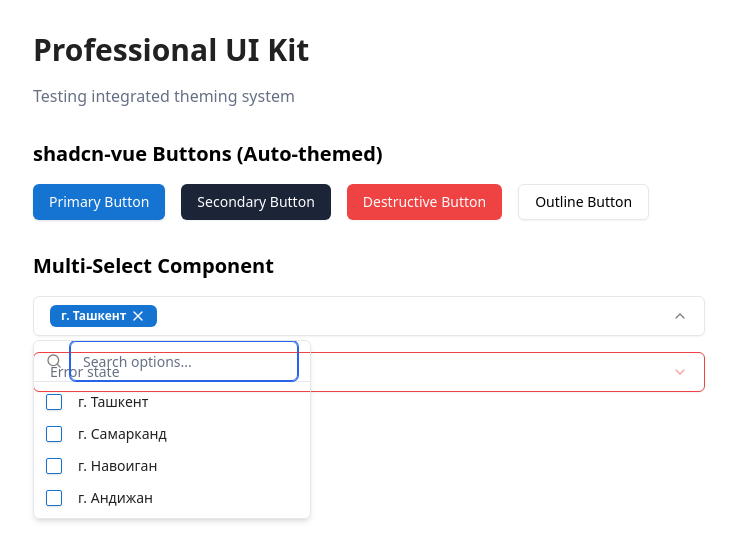
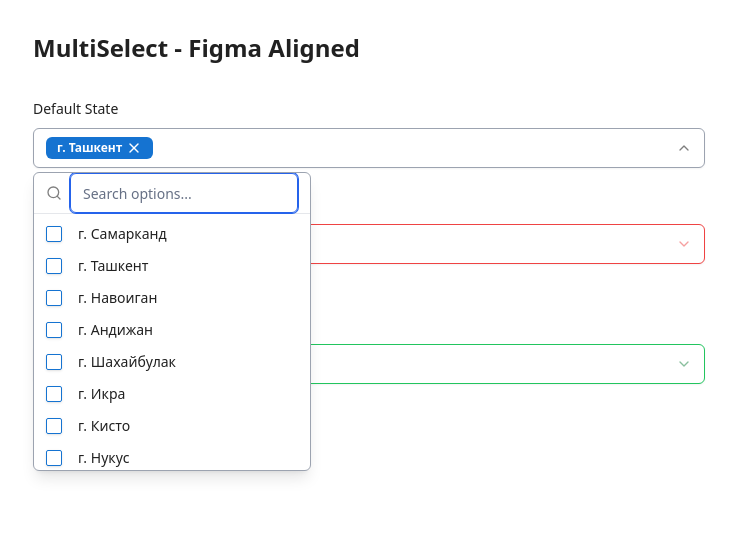
Before and after one commit to shodiya02/ui-kit, a Vue app: page / in a window 1280 px wide. Both pictures are taken after a click on the button "г. Ташкент". Shown: the top 560 px of the page, without its empty margins (271-1007 px from the left). Built offline with nearby package versions, Linux system fonts and the light colour scheme.

Commit message:
feat: implement TagsInput component and related UI elements for enhanced user interaction

```diff
--- a/src/App.vue
+++ b/src/App.vue
@@ -3,54 +3,65 @@
     <div class="max-w-2xl mx-auto space-y-8">
 
       <div class="space-y-4">
-        <h1 class="text-3xl font-bold text-foreground">Professional UI Kit</h1>
-        <p class="text-muted-foreground">Testing integrated theming system</p>
+        <h1 class="text-2xl font-bold text-foreground">MultiSelect - Figma Aligned</h1>
       </div>
 
-      <!-- shadcn-vue buttons using your brand colors automatically -->
-      <div class="space-y-4">
-        <h2 class="text-xl font-semibold">shadcn-vue Buttons (Auto-themed)</h2>
-        <div class="flex gap-4 flex-wrap">
-          <Button>Primary Button</Button>
-          <Button variant="secondary">Secondary Button</Button>
-          <Button variant="destructive">Destructive Button</Button>
-          <Button variant="outline">Outline Button</Button>
+      <!-- Test different variants -->
+      <div class="space-y-6">
+        <div class="space-y-2">
+          <label class="text-sm font-medium text-foreground">Default State</label>
+          <MultiSelect
+            v-model="selected1"
+            :options="regionOptions"
+            placeholder="Выберите область"
+            display-variant="with-checkbox"
+          />
+        </div>
+
+        <div class="space-y-2">
+          <label class="text-sm font-medium text-foreground">Error State</label>
+          <MultiSelect
+            v-model="selected2"
+            :options="regionOptions"
+            placeholder="Выберите область"
+            variant="error"
+            display-variant="with-checkbox"
+          />
+          <p class="text-xs text-destructive">Количество не должно превышать 5т.</p>
+        </div>
+
+        <div class="space-y-2">
+          <label class="text-sm font-medium text-foreground">Success State</label>
+          <MultiSelect
+            v-model="selected3"
+            :options="regionOptions"
+            placeholder="Выберите область"
+            variant="success"
+            display-variant="with-checkbox"
+          />
+          <p class="text-xs text-success">Все поля в вашей ответ зон</p>
         </div>
       </div>
-
-      <!-- Your MultiSelect with integrated theming -->
-      <div class="space-y-4">
-        <h2 class="text-xl font-semibold">Multi-Select Component</h2>
-        <MultiSelect
-          v-model="selectedRegions"
-          :options="regionOptions"
-          placeholder="Выберите область"
-        />
-
-        <MultiSelect
-          v-model="selectedError"
-          :options="regionOptions"
-          placeholder="Error state"
-          variant="error"
-        />
-      </div>
-
     </div>
   </div>
 </template>
 
 <script setup>
 import { ref } from 'vue'
-import { Button } from '@/components/ui/button'
 import MultiSelect from './components/MultiSelect.vue'
 
 const regionOptions = [
+  { value: 'samarkand', label: 'г. Самарканд' },
   { value: 'tashkent', label: 'г. Ташкент' },
-  { value: 'samarkand', label: 'г. Самарканд' },
   { value: 'navoi', label: 'г. Навоиган' },
-  { value: 'andijan', label: 'г. Андижан' }
+  { value: 'andijan', label: 'г. Андижан' },
+  { value: 'shahrisabz', label: 'г. Шахайбулак' },
+  { value: 'ikra', label: 'г. Икра' },
+  { value: 'kisto', label: 'г. Кисто' },
+  { value: 'nukus', label: 'г. Нукус' }
 ]
 
-const selectedRegions = ref(['tashkent'])
-const selectedError = ref([])
+const selected1 = ref(['tashkent'])
+const selected2 = ref([])
+const selected3 = ref(['samarkand', 'tashkent'])
 </script>
--- a/src/assets/base.css
+++ /dev/null
@@ -1,86 +0,0 @@
-/* color palette from <https://github.com/vuejs/theme> */
-:root {
-  --vt-c-white: #ffffff;
-  --vt-c-white-soft: #f8f8f8;
-  --vt-c-white-mute: #f2f2f2;
-
-  --vt-c-black: #181818;
-  --vt-c-black-soft: #222222;
-  --vt-c-black-mute: #282828;
-
-  --vt-c-indigo: #2c3e50;
-
-  --vt-c-divider-light-1: rgba(60, 60, 60, 0.29);
-  --vt-c-divider-light-2: rgba(60, 60, 60, 0.12);
-  --vt-c-divider-dark-1: rgba(84, 84, 84, 0.65);
-  --vt-c-divider-dark-2: rgba(84, 84, 84, 0.48);
-
-  --vt-c-text-light-1: var(--vt-c-indigo);
-  --vt-c-text-light-2: rgba(60, 60, 60, 0.66);
-  --vt-c-text-dark-1: var(--vt-c-white);
-  --vt-c-text-dark-2: rgba(235, 235, 235, 0.64);
-}
-
-/* semantic color variables for this project */
-:root {
-  --color-background: var(--vt-c-white);
-  --color-background-soft: var(--vt-c-white-soft);
-  --color-background-mute: var(--vt-c-white-mute);
-
-  --color-border: var(--vt-c-divider-light-2);
-  --color-border-hover: var(--vt-c-divider-light-1);
-
-  --color-heading: var(--vt-c-text-light-1);
-  --color-text: var(--vt-c-text-light-1);
-
-  --section-gap: 160px;
-}
-
-@media (prefers-color-scheme: dark) {
-  :root {
-    --color-background: var(--vt-c-black);
-    --color-background-soft: var(--vt-c-black-soft);
-    --color-background-mute: var(--vt-c-black-mute);
-
-    --color-border: var(--vt-c-divider-dark-2);
-    --color-border-hover: var(--vt-c-divider-dark-1);
-
-    --color-heading: var(--vt-c-text-dark-1);
-    --color-text: var(--vt-c-text-dark-2);
-  }
-}
-
-*,
-*::before,
-*::after {
-  box-sizing: border-box;
-  margin: 0;
-  font-weight: normal;
-}
-
-body {
-  min-height: 100vh;
-  color: var(--color-text);
-  background: var(--color-background);
-  transition:
-    color 0.5s,
-    background-color 0.5s;
-  line-height: 1.6;
-  font-family:
-    Inter,
-    -apple-system,
-    BlinkMacSystemFont,
-    'Segoe UI',
-    Roboto,
-    Oxygen,
-    Ubuntu,
-    Cantarell,
-    'Fira Sans',
-    'Droid Sans',
-    'Helvetica Neue',
-    sans-serif;
-  font-size: 15px;
-  text-rendering: optimizeLegibility;
-  -webkit-font-smoothing: antialiased;
-  -moz-osx-font-smoothing: grayscale;
-}
--- a/src/assets/main.css
+++ b/src/assets/main.css
@@ -4,7 +4,6 @@
 
 @layer base {
   :root {
-    /* Convert your Figma hex colors to HSL for shadcn-vue integration */
     --primary: 210 82% 45%;          /* #116ACC */
     --primary-foreground: 0 0% 100%;
 
@@ -23,15 +22,21 @@
     --warning: 48 89% 50%;           /* #EAB308 */
     --warning-foreground: 0 0% 13%;
 
-    /* Neutral colors */
     --background: 0 0% 100%;
     --foreground: 0 0% 13%;          /* #212121 */
     --muted: 240 9% 91%;             /* #E9E9ED */
     --muted-foreground: 220 13% 46%; /* #6B7280 */
-    --border: 220 13% 91%;
-    --input: 220 13% 91%;
+    /* Update the default border color to match your specification */
+    --border: 218, 11%, 65%; /* #9CA3AF converted to HSL */
+    --input: 218, 11%, 65%;  /* Same for input borders */
     --ring: 210 82% 45%;
 
     --radius: 0.375rem;
   }
 }
+
+@layer components {
+  .ui-multiselect {
+    --accent: 220 13% 96%;
+  }
+}
--- a/src/components/MultiSelect.vue
+++ b/src/components/MultiSelect.vue
@@ -3,14 +3,17 @@
     <!-- Trigger Button - This is what users click to open the dropdown -->
     <PopoverTrigger as-child>
       <Button
-        variant="outline"
-        role="combobox"
         :aria-expanded="open"
         :aria-label="ariaLabel"
-        :class="cn(
-          'w-full justify-between min-h-[40px] h-auto',
-          triggerClasses
-        )"
+        :class="
+          cn(
+            'w-full justify-between min-h-[40px] h-auto px-3 py-2 text-left rounded-md transition-all duration-200',
+            'hover:bg-muted/50 hover:text-foreground',
+            triggerClasses,
+          )
+        "
+        role="combobox"
+        variant="outline"
       >
         <!-- Selected items display -->
         <div class="flex flex-wrap gap-1 flex-1 text-left">
@@ -21,13 +24,12 @@
               :key="item.value"
               :variant="getBadgeVariant()"
               class="text-xs bg-primary text-white hover:bg-[#0F5BA3]"
-
             >
               {{ item.label }}
               <button
+                :aria-label="`Remove ${item.label}`"
+                class="ml-1 hover:text-destructive focus:outline-none focus:text-destructive"
                 @click.stop="removeItem(item)"
-                class="ml-1 hover:text-destructive focus:outline-none focus:text-destructive"
-                :aria-label="`Remove ${item.label}`"
               >
                 <X class="h-3 w-3" />
               </button>
@@ -40,8 +42,8 @@
 
         <!-- Icon for with-icon variant -->
         <component
+          :is="props.icon"
           v-if="props.displayVariant === 'with-icon' && props.icon"
-          :is="props.icon"
           class="absolute left-3 h-4 w-4 text-muted-foreground"
         />
 
@@ -55,24 +57,27 @@
 
         <!-- Dropdown arrow -->
         <ChevronDown
+          :class="{ 'rotate-180': open }"
           class="h-4 w-4 shrink-0 opacity-50 transition-transform duration-200"
-          :class="{ 'rotate-180': open }"
         />
       </Button>
     </PopoverTrigger>
 
     <!-- Dropdown Content -->
-    <PopoverContent class="w-full p-0" align="start">
+    <PopoverContent
+      align="start"
+      class="ui-multiselect w-full p-0 bg-background border border-border shadow-lg"
+    >
       <Command>
         <!-- Search input -->
-        <CommandInput
-          :placeholder="searchPlaceholder"
-          v-model:value="searchQuery"
-        />
+        <CommandInput v-model:value="searchQuery" :placeholder="searchPlaceholder" />
 
         <!-- No results message or empty state -->
         <CommandEmpty>
-          <div v-if="props.displayVariant === 'empty-state'" class="flex flex-col items-center justify-center py-8 text-center">
+          <div
+            v-if="props.displayVariant === 'empty-state'"
+            class="flex flex-col items-center justify-center py-8 text-center"
+          >
             <div class="w-12 h-12 rounded-full bg-gray-100 flex items-center justify-center mb-4">
               <span class="text-gray-400 text-xl">!</span>
             </div>
@@ -87,8 +92,8 @@
             v-for="option in filteredOptions"
             :key="option.value"
             :value="option.value"
+            class="flex items-center space-x-2 cursor-pointer"
             @select="() => toggleOption(option)"
-            class="flex items-center space-x-2 cursor-pointer"
           >
             <!-- Checkbox to show selection state (conditional) -->
             <Checkbox
@@ -99,12 +104,12 @@
             <!-- Radio button style for with-checkbox variant when showCheckbox is false -->
             <div
               v-else-if="props.displayVariant === 'with-checkbox'"
+              :class="{ 'bg-blue-500 border-blue-500': isSelected(option) }"
               class="w-4 h-4 rounded-full border-2 border-gray-300 flex items-center justify-center"
-              :class="{ 'bg-blue-500 border-blue-500': isSelected(option) }"
             >
               <div v-if="isSelected(option)" class="w-2 h-2 rounded-full bg-white"></div>
             </div>
-            <span class="flex-1" :class="{ 'text-sm': props.longText }">{{ option.label }}</span>
+            <span :class="{ 'text-sm': props.longText }" class="flex-1">{{ option.label }}</span>
           </CommandItem>
         </CommandGroup>
       </Command>
@@ -117,7 +122,13 @@ import { computed, ref, watch } from 'vue'
 import { Button } from '@/components/ui/button'
 import { Badge } from '@/components/ui/badge'
 import { Popover, PopoverContent, PopoverTrigger } from '@/components/ui/popover'
-import { Command, CommandEmpty, CommandGroup, CommandInput, CommandItem } from '@/components/ui/command'
+import {
+  Command,
+  CommandEmpty,
+  CommandGroup,
+  CommandInput,
+  CommandItem,
+} from '@/components/ui/command'
 import { Checkbox } from '@/components/ui/checkbox'
 import { ChevronDown, X } from 'lucide-vue-next'
 import { cn } from '@/lib/utils'
@@ -128,101 +139,111 @@ const props = defineProps({
   options: {
     type: Array,
     required: true,
-    validator: (options) => options.every(opt => opt.value && opt.label)
+    validator: (options) => options.every((opt) => opt.value && opt.label),
   },
 
   // Currently selected values
   modelValue: {
     type: Array,
-    default: () => []
+    default: () => [],
   },
 
   // Placeholder text when nothing is selected
   placeholder: {
     type: String,
-    default: 'Select options...'
+    default: 'Select options...',
   },
 
   // Search placeholder text
   searchPlaceholder: {
     type: String,
-    default: 'Search options...'
+    default: 'Search options...',
   },
 
   // Message when no options match search
   emptyMessage: {
     type: String,
-    default: 'No options found.'
+    default: 'No options found.',
   },
 
   // Maximum number of selections allowed
   maxSelections: {
     type: Number,
-    default: null
+    default: null,
   },
 
   // Component variant for different states
   variant: {
     type: String,
     default: 'default',
-    validator: (value) => ['default', 'error', 'success', 'warning', 'focus', 'hover', 'selected'].includes(value)
+    validator: (value) =>
+      ['default', 'error', 'success', 'warning', 'focus', 'hover', 'selected'].includes(value),
   },
 
   // Display variant for different layouts
   displayVariant: {
     type: String,
     default: 'default',
-    validator: (value) => ['default', 'static-label', 'dynamic-height', 'with-icon', 'with-checkbox', 'long-text', 'empty-state'].includes(value)
+    validator: (value) =>
+      [
+        'default',
+        'static-label',
+        'dynamic-height',
+        'with-icon',
+        'with-checkbox',
+        'long-text',
+        'empty-state',
+      ].includes(value),
   },
 
   // Tag variant for selected items
   tagVariant: {
     type: String,
     default: 'default',
-    validator: (value) => ['default', 'error', 'warning', 'success'].includes(value)
+    validator: (value) => ['default', 'error', 'warning', 'success'].includes(value),
   },
 
   // Static label for static-label variant
   staticLabel: {
     type: String,
-    default: ''
+    default: '',
   },
 
   // Icon for with-icon variant
   icon: {
     type: String,
-    default: null
+    default: null,
   },
 
   // Show checkbox in options (for with-checkbox variant)
   showCheckbox: {
     type: Boolean,
-    default: true
+    default: true,
   },
 
   // Enable long text display mode
   longText: {
     type: Boolean,
-    default: false
+    default: false,
   },
 
   // Empty state message
   emptyStateMessage: {
     type: String,
-    default: 'Доступных опций для выбора нет'
+    default: 'Доступных опций для выбора нет',
   },
 
   // Readonly state
   readonly: {
     type: Boolean,
-    default: false
+    default: false,
   },
 
   // Disabled state
   disabled: {
     type: Boolean,
-    default: false
-  }
+    default: false,
+  },
 })
 
 // Events that this component can emit
@@ -234,9 +255,7 @@ const searchQuery = ref('')
 
 // Convert selected values to full objects for display
 const selectedItems = computed(() => {
-  return props.options.filter(option =>
-    props.modelValue.includes(option.value)
-  )
+  return props.options.filter((option) => props.modelValue.includes(option.value))
 })
 
 // Filter options based on search query
@@ -244,9 +263,7 @@ const filteredOptions = computed(() => {
   if (!searchQuery.value) return props.options
 
   const query = searchQuery.value.toLowerCase()
-  return props.options.filter(option =>
-    option.label.toLowerCase().includes(query)
-  )
+  return props.options.filter((option) => option.label.toLowerCase().includes(query))
 })
 
 // Check if an option is currently selected
@@ -263,7 +280,7 @@ const toggleOption = (option) => {
 
   if (isCurrentlySelected) {
     // Remove the option
-    const newValues = currentValues.filter(value => value !== option.value)
+    const newValues = currentValues.filter((value) => value !== option.value)
     emit('update:modelValue', newValues)
     emit('change', newValues)
   } else {
@@ -294,7 +311,7 @@ const getBadgeVariant = () => {
 const removeItem = (item) => {
   if (props.disabled || props.readonly) return
 
-  const newValues = props.modelValue.filter(value => value !== item.value)
+  const newValues = props.modelValue.filter((value) => value !== item.value)
   emit('update:modelValue', newValues)
   emit('change', newValues)
 }
--- /dev/null
+++ b/src/components/ui/tags-input/TagsInput.vue
@@ -0,0 +1,50 @@
+<script setup>
+import { reactiveOmit } from "@vueuse/core";
+import { TagsInputRoot, useForwardPropsEmits } from "reka-ui";
+import { cn } from "@/lib/utils";
+
+const props = defineProps({
+  modelValue: { type: [Array, null], required: false },
+  defaultValue: { type: Array, required: false },
+  addOnPaste: { type: Boolean, required: false },
+  addOnTab: { type: Boolean, required: false },
+  addOnBlur: { type: Boolean, required: false },
+  duplicate: { type: Boolean, required: false },
+  disabled: { type: Boolean, required: false },
+  delimiter: { type: null, required: false },
+  dir: { type: String, required: false },
+  max: { type: Number, required: false },
+  id: { type: String, required: false },
+  convertValue: { type: Function, required: false },
+  displayValue: { type: Function, required: false },
+  asChild: { type: Boolean, required: false },
+  as: { type: null, required: false },
+  name: { type: String, required: false },
+  required: { type: Boolean, required: false },
+  class: { type: null, required: false },
+});
+const emits = defineEmits([
+  "update:modelValue",
+  "invalid",
+  "addTag",
+  "removeTag",
+]);
+
+const delegatedProps = reactiveOmit(props, "class");
+
+const forwarded = useForwardPropsEmits(delegatedProps, emits);
+</script>
+
+<template>
+  <TagsInputRoot
+    v-bind="forwarded"
+    :class="
+      cn(
+        'flex flex-wrap gap-2 items-center rounded-md border border-input bg-background px-3 py-1.5 text-sm',
+        props.class,
+      )
+    "
+  >
+    <slot />
+  </TagsInputRoot>
+</template>
--- /dev/null
+++ b/src/components/ui/tags-input/TagsInputInput.vue
@@ -0,0 +1,30 @@
+<script setup>
+import { reactiveOmit } from "@vueuse/core";
+import { TagsInputInput, useForwardProps } from "reka-ui";
+import { cn } from "@/lib/utils";
+
+const props = defineProps({
+  placeholder: { type: String, required: false },
+  autoFocus: { type: Boolean, required: false },
+  maxLength: { type: Number, required: false },
+  asChild: { type: Boolean, required: false },
+  as: { type: null, required: false },
+  class: { type: null, required: false },
+});
+
+const delegatedProps = reactiveOmit(props, "class");
+
+const forwardedProps = useForwardProps(delegatedProps);
+</script>
+
+<template>
+  <TagsInputInput
+    v-bind="forwardedProps"
+    :class="
+      cn(
+        'text-sm min-h-5 focus:outline-none flex-1 bg-transparent px-1',
+        props.class,
+      )
+    "
+  />
+</template>
--- /dev/null
+++ b/src/components/ui/tags-input/TagsInputItem.vue
@@ -0,0 +1,31 @@
+<script setup>
+import { reactiveOmit } from "@vueuse/core";
+import { TagsInputItem, useForwardProps } from "reka-ui";
+import { cn } from "@/lib/utils";
+
+const props = defineProps({
+  value: { type: [String, Object], required: true },
+  disabled: { type: Boolean, required: false },
+  asChild: { type: Boolean, required: false },
+  as: { type: null, required: false },
+  class: { type: null, required: false },
+});
+
+const delegatedProps = reactiveOmit(props, "class");
+
+const forwardedProps = useForwardProps(delegatedProps);
+</script>
+
+<template>
+  <TagsInputItem
+    v-bind="forwardedProps"
+    :class="
+      cn(
+        'flex h-5 items-center rounded-md bg-secondary data-[state=active]:ring-ring data-[state=active]:ring-2 data-[state=active]:ring-offset-2 ring-offset-background',
+        props.class,
+      )
+    "
+  >
+    <slot />
+  </TagsInputItem>
+</template>
--- /dev/null
+++ b/src/components/ui/tags-input/TagsInputItemDelete.vue
@@ -0,0 +1,27 @@
+<script setup>
+import { reactiveOmit } from "@vueuse/core";
+import { X } from "lucide-vue-next";
+import { TagsInputItemDelete, useForwardProps } from "reka-ui";
+import { cn } from "@/lib/utils";
+
+const props = defineProps({
+  asChild: { type: Boolean, required: false },
+  as: { type: null, required: false },
+  class: { type: null, required: false },
+});
+
+const delegatedProps = reactiveOmit(props, "class");
+
+const forwardedProps = useForwardProps(delegatedProps);
+</script>
+
+<template>
+  <TagsInputItemDelete
+    v-bind="forwardedProps"
+    :class="cn('flex rounded bg-transparent mr-1', props.class)"
+  >
+    <slot>
+      <X class="w-4 h-4" />
+    </slot>
+  </TagsInputItemDelete>
+</template>
--- /dev/null
+++ b/src/components/ui/tags-input/TagsInputItemText.vue
@@ -0,0 +1,22 @@
+<script setup>
+import { reactiveOmit } from "@vueuse/core";
+import { TagsInputItemText, useForwardProps } from "reka-ui";
+import { cn } from "@/lib/utils";
+
+const props = defineProps({
+  asChild: { type: Boolean, required: false },
+  as: { type: null, required: false },
+  class: { type: null, required: false },
+});
+
+const delegatedProps = reactiveOmit(props, "class");
+
+const forwardedProps = useForwardProps(delegatedProps);
+</script>
+
+<template>
+  <TagsInputItemText
+    v-bind="forwardedProps"
+    :class="cn('py-0.5 px-2 text-sm rounded bg-transparent', props.class)"
+  />
+</template>
--- /dev/null
+++ b/src/components/ui/tags-input/index.js
@@ -0,0 +1,5 @@
+export { default as TagsInput } from "./TagsInput.vue";
+export { default as TagsInputInput } from "./TagsInputInput.vue";
+export { default as TagsInputItem } from "./TagsInputItem.vue";
+export { default as TagsInputItemDelete } from "./TagsInputItemDelete.vue";
+export { default as TagsInputItemText } from "./TagsInputItemText.vue";
```
Also changed, not shown: 1 other file (tests, documents, lock files or other folders).
